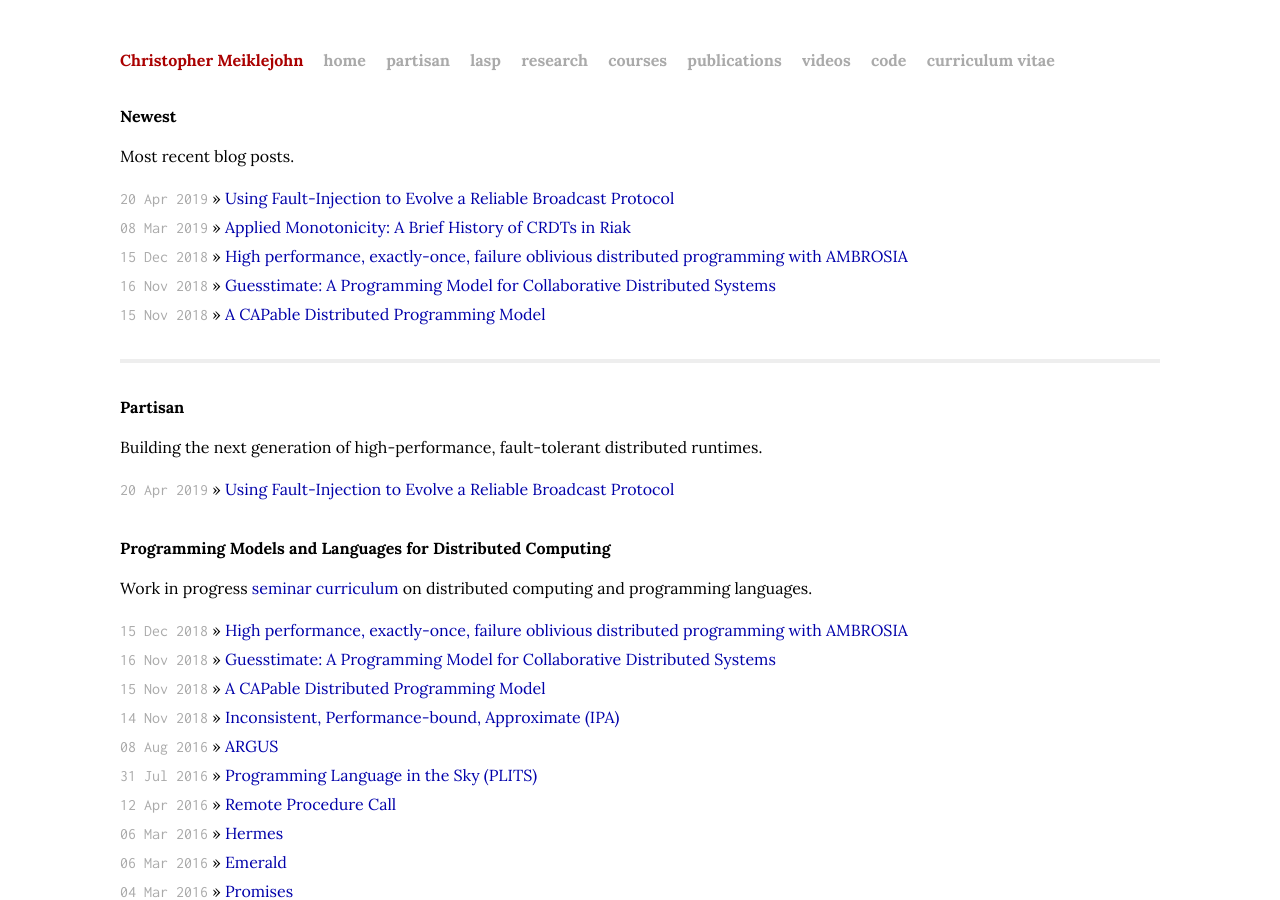
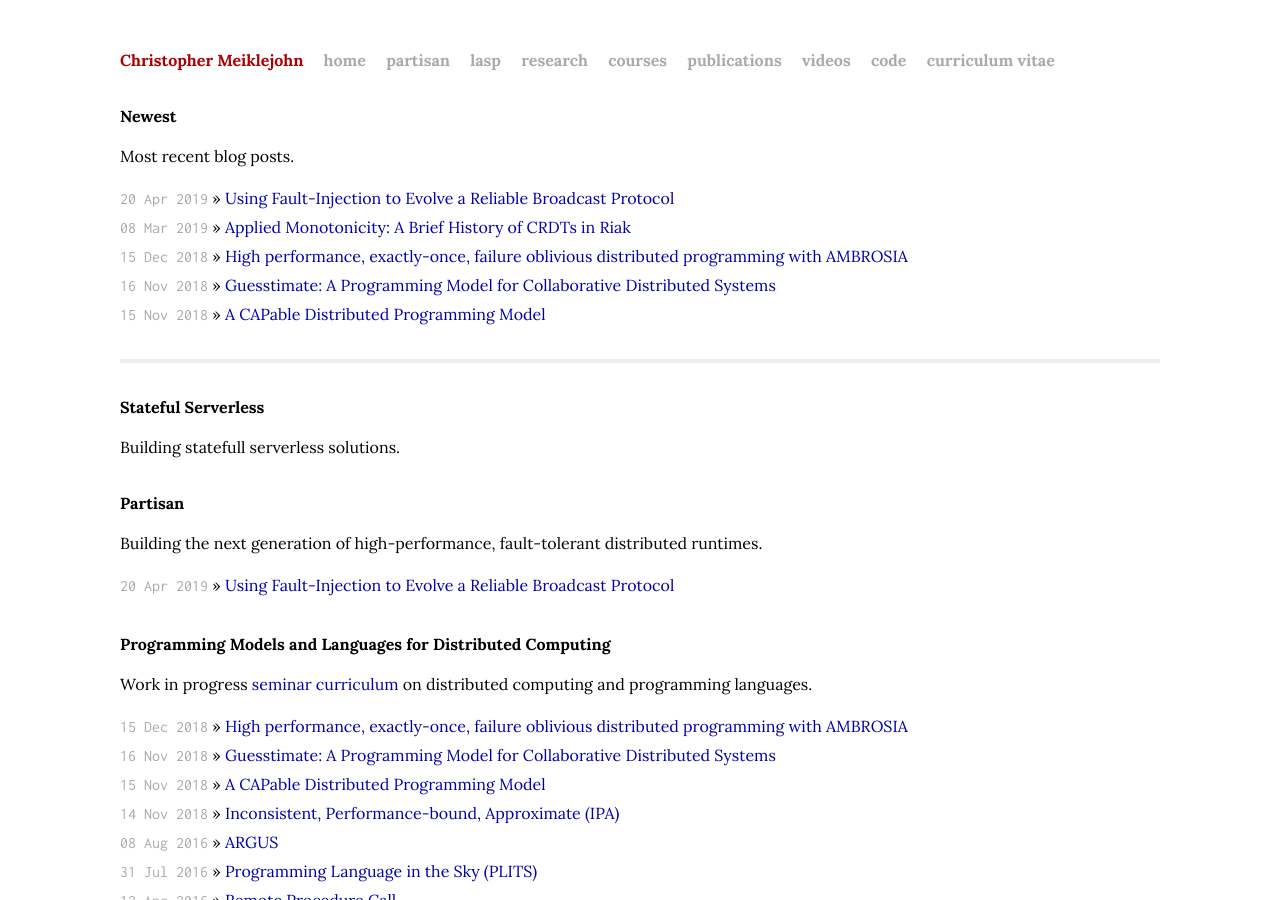
Before and after one commit to cmeiklejohn/cmeiklejohn.github.io, a Jekyll site: the page built from index.html, in a window 1280 px wide and 900 px high. Built offline with Jekyll 4.4.1, drawn with Linux system fonts in a browser that asks for light colours; some web fonts are replaced.

Commit message:
Update layout.

```diff
--- a/index.html
+++ b/index.html
@@ -9,6 +9,16 @@ title: Christopher Meiklejohn
   <ul class="new posts">
     {% for post in site.posts limit:5 %}
       <li><span>{{ post.date | date_to_string }}</span> &raquo; <a href="{{ post.url }}">{{ post.title }}</a></li>
+    {% endfor %}
+  </ul>
+
+  <h1>Stateful Serverless</h1>
+  <p>Building statefull serverless solutions.</p>
+  <ul class="posts">
+    {% for post in site.posts %}
+      {% if post.group == "Serverless" %}
+      <li><span>{{ post.date | date_to_string }}</span> &raquo; <a href="{{ post.url }}">{{ post.title }}</a></li>
+      {% endif %}
     {% endfor %}
   </ul>
 
```
